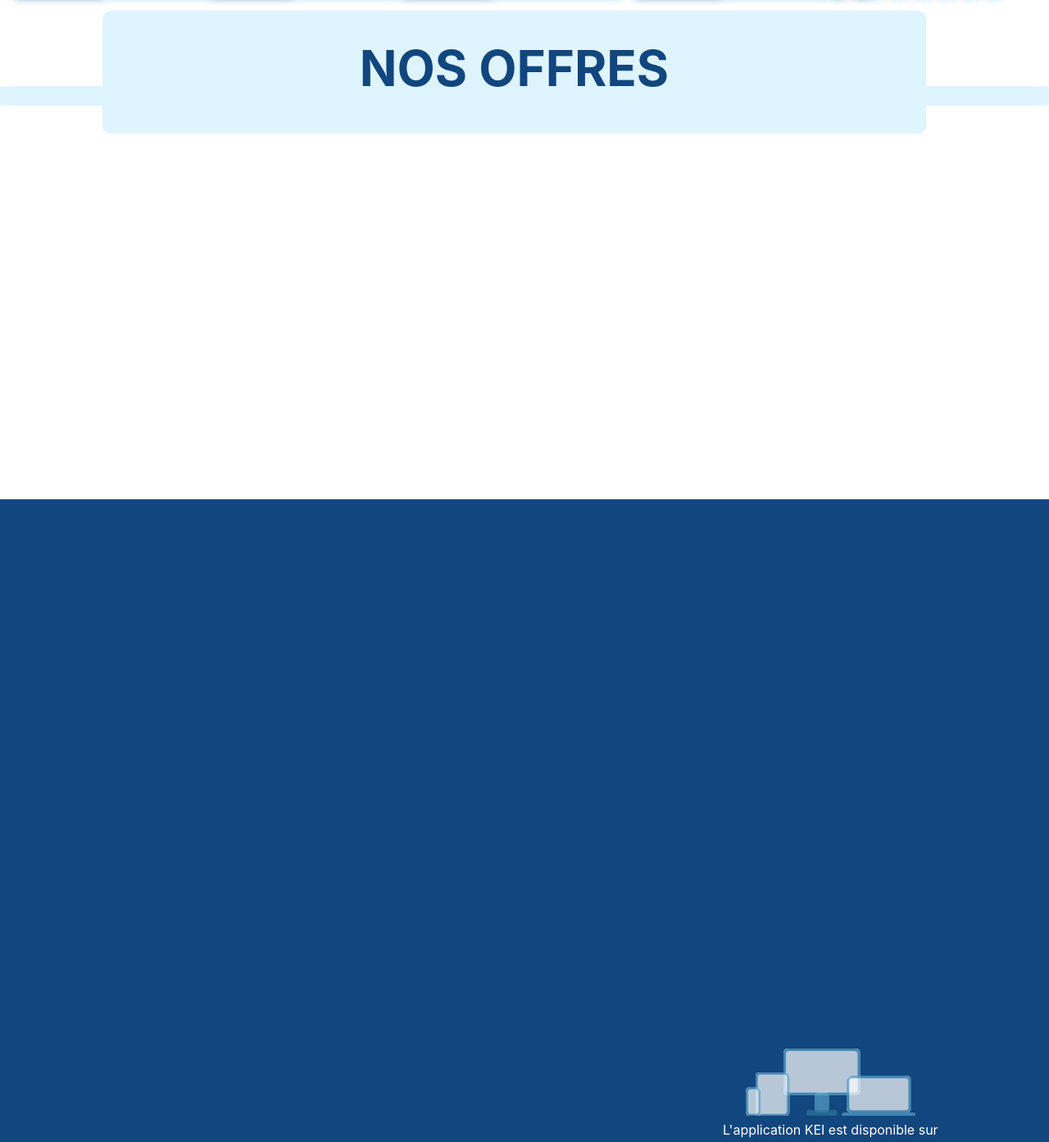
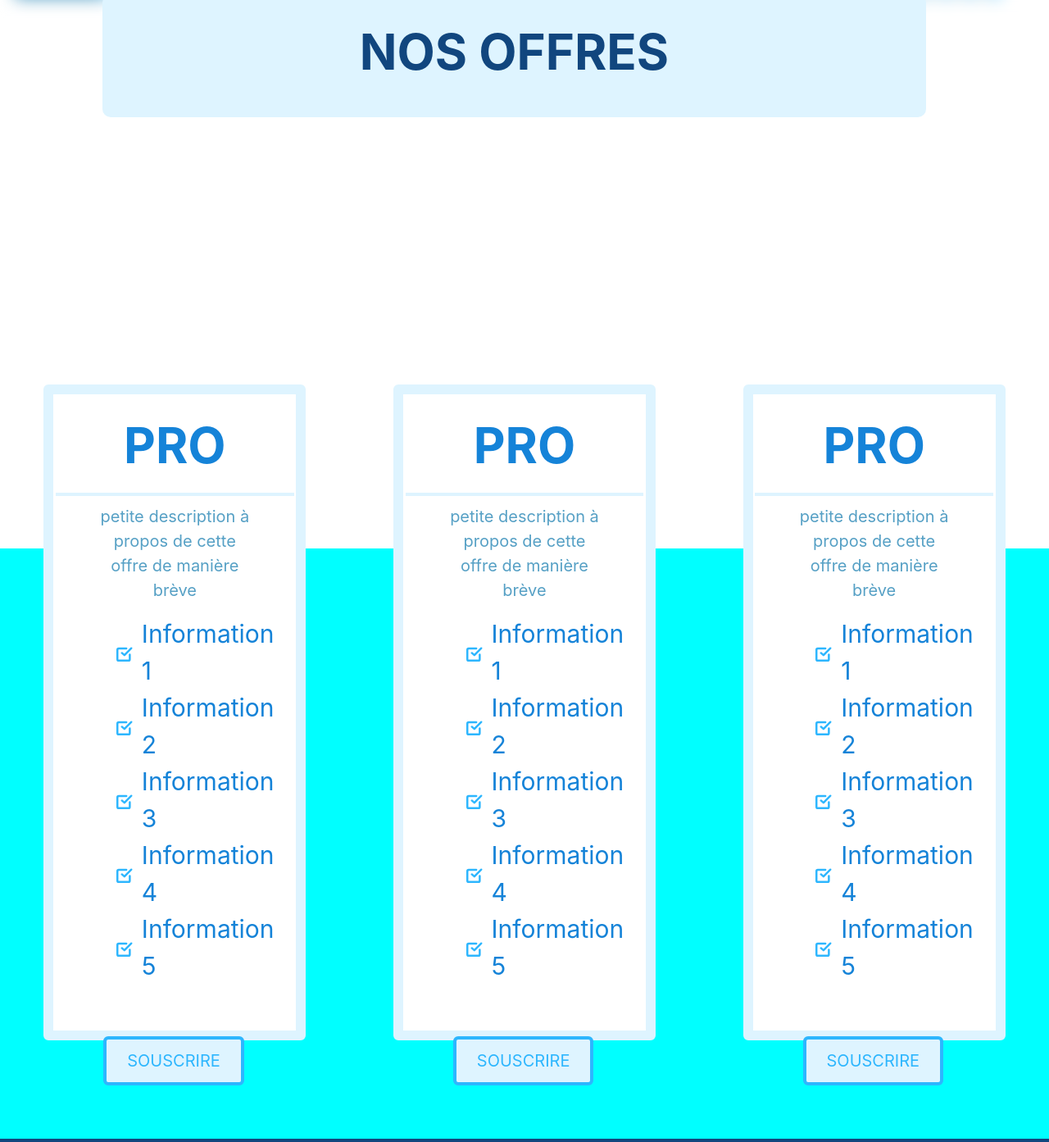
Before and after one commit to korv-consulting/kei-website, a Next.js app: page / in a window 1280 px wide. Shown: the part 988-2381 px from the top of the page at 82% size. Built offline with nearby package versions, Linux system fonts and the light colour scheme.

Commit message:
[feat-xxx]: Adding Offers part and updating others components with theirs CSS

```diff
--- a/components/partials/base/about.js
+++ b/components/partials/base/about.js
@@ -13,7 +13,9 @@ function About() {
                         Vous avez les clefs pour améliorer votre
                     </Row>
                     <Row>
-                        <div className={styles.btn_rent_mnt}>Gestion Locative</div>
+                        <div className={styles.btn_rent_mnt}>
+                            Gestion Locative
+                        </div>
                     </Row>
                     <Row>
                         <p className={styles.description}>
@@ -21,7 +23,7 @@ function About() {
                         </p>
                     </Row>
                     <Row>
-                        <Button className={styles.btn_download}>Télécharger l'Application KEI</Button>
+                        <Button className={styles.btn_download} variant="" id="btn_download">Télécharger l'Application KEI</Button>
                     </Row>
                     <Row>
                         {/* <ButtonGroup aria-label="Basic example"> */}
--- a/components/partials/base/header.js
+++ b/components/partials/base/header.js
@@ -2,7 +2,6 @@ import { Container, Nav, Navbar, Form, Button, Image } from "react-bootstrap"
 import styles from '@/styles/Header.module.css'
 
 function Header() {
-
 
     return(
         <Navbar bg="white" expand="lg" className={`${styles.navbar}`}>
--- a/components/partials/base/offer.js
+++ b/components/partials/base/offer.js
@@ -1,20 +1,196 @@
-import { Container, Row, Col } from "react-bootstrap";
+import { Container, Row, Col, Card, Button, Image } from "react-bootstrap";
 import styles from "@/styles/Offer.module.css"
 
 function Offer(){
+
     return (
     <Container fluid className={styles.main}>
-      <Row className={styles.hr_bar}>
-          <Col></Col>
-      </Row>
-      <Row className={styles.first_row}>
-        <Col>
 
-        </Col>
-      </Row>
+      <Row className={styles.hr_bar}/>
+
+      <Row className={styles.first_row}/>
+
       <Row className={styles.second_row}>
 
+        <Card className={styles.card}>
+          <Card.Body>
+            <Card.Title className={styles.title}>PRO</Card.Title>
+            <div className={styles.hr_card}/>
+
+            <Card.Text className={styles.description}>
+              petite description à propos de cette offre de manière brève
+            </Card.Text>
+
+            <Row className={styles.row_detail}>
+              <Col md="3" className={styles.col_checkbox}>
+                <Image src="/checkbox.svg" className={styles.checkbox}/>
+              </Col>
+              <Col className={styles.col_detail}>
+                <label className={styles.detail}>Information 1</label>
+              </Col>
+            </Row>
+
+            <Row className={styles.row_detail}>
+              <Col md="3" className={styles.col_checkbox}>
+                <Image src="/checkbox.svg" className={styles.checkbox}/>
+              </Col>
+              <Col className={styles.col_detail}>
+                <label className={styles.detail}>Information 2</label>
+              </Col>
+            </Row>
+
+            <Row className={styles.row_detail}>
+              <Col md="3" className={styles.col_checkbox}>
+                <Image src="/checkbox.svg" className={styles.checkbox}/>
+              </Col>
+              <Col className={styles.col_detail}>
+                <label className={styles.detail}>Information 3</label>
+              </Col>
+            </Row>
+
+            <Row className={styles.row_detail}>
+              <Col md="3" className={styles.col_checkbox}>
+                <Image src="/checkbox.svg" className={styles.checkbox}/>
+              </Col>
+              <Col className={styles.col_detail}>
+                <label className={styles.detail}>Information 4</label>
+              </Col>
+            </Row>
+
+            <Row className={styles.row_detail}>
+              <Col md="3" className={styles.col_checkbox}>
+                <Image src="/checkbox.svg" className={styles.checkbox}/>
+              </Col>
+              <Col className={styles.col_detail}>
+                <label className={styles.detail}>Information 5</label>
+              </Col>
+            </Row>
+
+            <Button className={styles.btn_subscription}>SOUSCRIRE</Button>
+          </Card.Body>
+        </Card>
+
+        <Card className={styles.card}>
+          <Card.Body>
+            <Card.Title className={styles.title}>PRO</Card.Title>
+            <div className={styles.hr_card}/>
+
+            <Card.Text className={styles.description}>
+              petite description à propos de cette offre de manière brève
+            </Card.Text>
+
+            <Row className={styles.row_detail}>
+              <Col md="3" className={styles.col_checkbox}>
+                <Image src="/checkbox.svg" className={styles.checkbox}/>
+              </Col>
+              <Col className={styles.col_detail}>
+                <label className={styles.detail}>Information 1</label>
+              </Col>
+            </Row>
+
+            <Row className={styles.row_detail}>
+              <Col md="3" className={styles.col_checkbox}>
+                <Image src="/checkbox.svg" className={styles.checkbox}/>
+              </Col>
+              <Col className={styles.col_detail}>
+                <label className={styles.detail}>Information 2</label>
+              </Col>
+            </Row>
+
+            <Row className={styles.row_detail}>
+              <Col md="3" className={styles.col_checkbox}>
+                <Image src="/checkbox.svg" className={styles.checkbox}/>
+              </Col>
+              <Col className={styles.col_detail}>
+                <label className={styles.detail}>Information 3</label>
+              </Col>
+            </Row>
+
+            <Row className={styles.row_detail}>
+              <Col md="3" className={styles.col_checkbox}>
+                <Image src="/checkbox.svg" className={styles.checkbox}/>
+              </Col>
+              <Col className={styles.col_detail}>
+                <label className={styles.detail}>Information 4</label>
+              </Col>
+            </Row>
+
+            <Row className={styles.row_detail}>
+              <Col md="3" className={styles.col_checkbox}>
+                <Image src="/checkbox.svg" className={styles.checkbox}/>
+              </Col>
+              <Col className={styles.col_detail}>
+                <label className={styles.detail}>Information 5</label>
+              </Col>
+            </Row>
+
+            <Button className={styles.btn_subscription}>SOUSCRIRE</Button>
+          </Card.Body>
+        </Card>
+
+        <Card className={styles.card}>
+          {/* <Card.Img variant="top" src="holder.js/100px180" /> */}
+          <Card.Body>
+            <Card.Title className={styles.title}>PRO</Card.Title>
+            <div className={styles.hr_card}/>
+
+            <Card.Text className={styles.description}>
+              petite description à propos de cette offre de manière brève
+            </Card.Text>
+
+            <Row className={styles.row_detail}>
+              <Col md="3" className={styles.col_checkbox}>
+                <Image src="/checkbox.svg" className={styles.checkbox}/>
+              </Col>
+              <Col className={styles.col_detail}>
+                <label className={styles.detail}>Information 1</label>
+              </Col>
+            </Row>
+
+            <Row className={styles.row_detail}>
+              <Col md="3" className={styles.col_checkbox}>
+                <Image src="/checkbox.svg" className={styles.checkbox}/>
+              </Col>
+              <Col className={styles.col_detail}>
+                <label className={styles.detail}>Information 2</label>
+              </Col>
+            </Row>
+
+            <Row className={styles.row_detail}>
+              <Col md="3" className={styles.col_checkbox}>
+                <Image src="/checkbox.svg" className={styles.checkbox}/>
+              </Col>
+              <Col className={styles.col_detail}>
+                <label className={styles.detail}>Information 3</label>
+              </Col>
+            </Row>
+
+            <Row className={styles.row_detail}>
+              <Col md="3" className={styles.col_checkbox}>
+                <Image src="/checkbox.svg" className={styles.checkbox}/>
+              </Col>
+              <Col className={styles.col_detail}>
+                <label className={styles.detail}>Information 4</label>
+              </Col>
+            </Row>
+
+            <Row className={styles.row_detail}>
+              <Col md="3" className={styles.col_checkbox}>
+                <Image src="/checkbox.svg" className={styles.checkbox}/>
+              </Col>
+              <Col className={styles.col_detail}>
+                <label className={styles.detail}>Information 5</label>
+              </Col>
+            </Row>
+
+            <Button className={styles.btn_subscription}>SOUSCRIRE</Button>
+          </Card.Body>
+        </Card>
       </Row>
+      <Row className={styles.row_contact}>
+        <h1 className={styles.contact}>CONTACT US</h1>
+      </Row>
+
     </Container>
     )
 }
--- a/pages/_app.js
+++ b/pages/_app.js
@@ -1,5 +1,5 @@
 import "bootstrap/dist/css/bootstrap.min.css"; // Import bootstrap CSS
-import '../styles/globals.css'
+import '@/styles/globals.css'
 
 import { useEffect } from 'react';
 
--- a/pages/index.js
+++ b/pages/index.js
@@ -13,8 +13,8 @@ export default function Home() {
   return (
     <div className={styles.container}>
       <Head>
-        <title>Create Next App</title>
-        <meta name="description" content="Generated by create next app" />
+        <title>KEI - Home</title>
+        <meta name="description" content="KORV Estatement Inventory" />
         <link rel="icon" href="/logo-kei.png" />
       </Head>
 
--- a/styles/Home.module.css
+++ b/styles/Home.module.css
@@ -12,6 +12,7 @@
     background-size: cover;
     border-width: 50%;
     border-radius: 24px;
+    opacity: 0.97;
 }
 
 .container_mdb{
--- a/styles/Offer.module.css
+++ b/styles/Offer.module.css
@@ -2,22 +2,157 @@
     margin-top: -4.5%;
 }
 
-.hr_bar{
-    background-color: #def4ff;
-    border-radius: 3%;
+.hr_bar {
+    background-color: #ffffff;
+    border-radius: 2%;
     opacity: 1;
     height: 1.5em;
     margin-top: 0;
     margin-bottom: 0;
 }
 
-.first_row{
+.first_row {
     background-color: transparent;
-
-    height: 30em;
+    height: 35em;
 }
 
-.second_row{
+.second_row {
+    background-color: aqua;
+    /* background-color: #11467e; */
+    height: 45em;
+    align-items: center;
+    /* padding-left: 12%; */
+}
+
+.card{
+    width: 25%;
+    height: 50em;
+    margin-top: -25%;
+    margin-left: auto;
+    margin-right: auto;
+    display: block;
+    padding-left: 0;
+    padding-right: 0;
+    opacity: 1;
+    border-width: 0.75em;
+    border-color: #def4ff;
+}
+
+.card:hover{
+    width: 30%;
+    height: 57em;
+    border-width: 0.50em;
+    border-color: #03dac5;
+    cursor: pointer;
+}
+
+.title{
+    text-align: center;
+    color: #1583d8;
+    font-size: 60px;
+    font-weight: bold;
+    margin-top: 4%;
+}
+
+.card:hover .title{
+    color: #03dac5;
+    font-size: 70px;
+    font-weight: bolder;
+}
+
+.hr_card{
+    background-color: #def4ff;
+    height: 0.25em;
+    margin-left: -5%;
+    margin-right: -5%;
+    margin-top: 8%;
+}
+
+.card:hover .hr_card{
+    background-color: #03dac5;
+    margin-left: -3%;
+    margin-right: -3%;
+}
+
+.description{
+    text-align: center;
+    color: #56a0c5;
+    font-size: 20px;
+    margin-top: 4%;
+    width: 70%;
+    margin-left: auto;
+    margin-right: auto;
+}
+
+.card:hover .description{
+    margin-top: 5%;
+    margin-bottom: 8%;
+}
+
+.row_detail{
+    align-items: center;
+    padding-left: 23%;
+}
+
+.card:hover .row_detail{
+    padding-left: 30%;
+}
+
+.col_checkbox{
+    width: 4%;
+    margin-right: 3%;
+}
+
+.checkbox {
+    margin-left: 15%;
+    margin-right: 0;
+    margin-bottom: 1.5%;
+    width: 1.25em;
+}
+
+.col_detail{
+    width: auto;
+}
+
+.detail{
+    color: #1583d8;
+    font-size: 30px;
+}
+
+.btn_subscription,
+.btn_subscription:hover {
+    text-align: center;
+    font-size: 20px;
+    color: #2db6fe;
+    background-color: #def4ff;
+    height: 3em;
+    width: 65%;
+    margin-bottom: -60%;
+    margin-left: 17%;
+    margin-right: auto;
+    opacity: 1;
+    border-width: 4px;
+    border-color: #2db6fe;
+}
+
+.card:hover .btn_subscription{
+    color: white;
+    background-color: #03dac5;
+    border-color: transparent;
+    margin-bottom: -70%;
+}
+
+.row_contact{
     background-color: #11467e;
-    height: 40em;
 }
+
+.contact{
+    color: #95dafe;
+    text-align: center;
+    font-weight: bold;
+    font-size: 48px;
+}
+
+.card:hover .contact{
+
+}
```
Also changed, not shown: styles/About.module.css (+20 -22 lines), styles/Footer.module.css (+4 -4 lines), styles/Header.module.css (+17 -13 lines), public/checkbox.svg (added).
